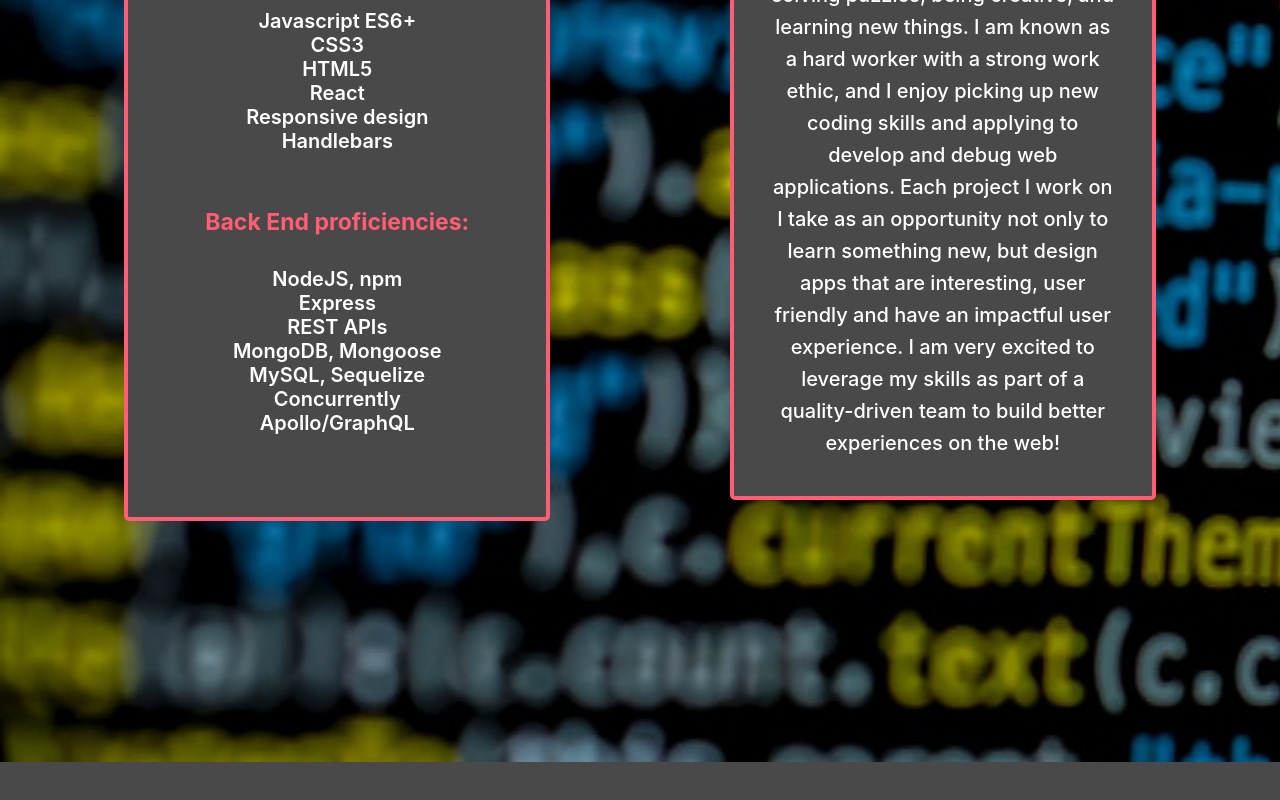
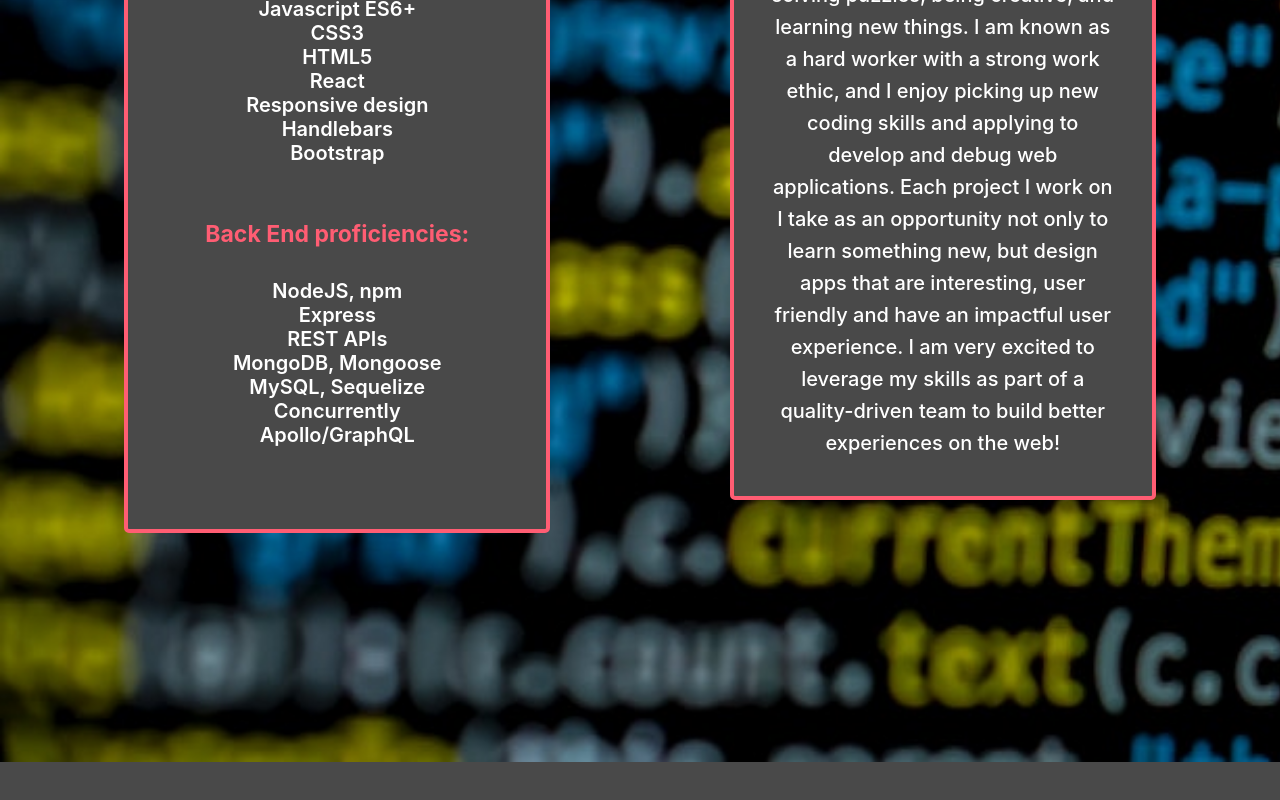
Before and after one commit to samvrny/samuel-varney-portfolio, a React (Create React App) app: page / in a window 1280 px wide. Shown: the part 1129-1929 px from the top of the page. Built offline with nearby package versions, Linux system fonts and the light colour scheme.

Commit message:
minor change to about section

```diff
--- a/src/components/About/index.js
+++ b/src/components/About/index.js
@@ -16,6 +16,7 @@ function About() {
                                 <li>React</li>
                                 <li>Responsive design</li>
                                 <li>Handlebars</li>
+                                <li>Bootstrap</li>
                             </ul>
                             <h4>Back End proficiencies:</h4>
                             <ul>
```
